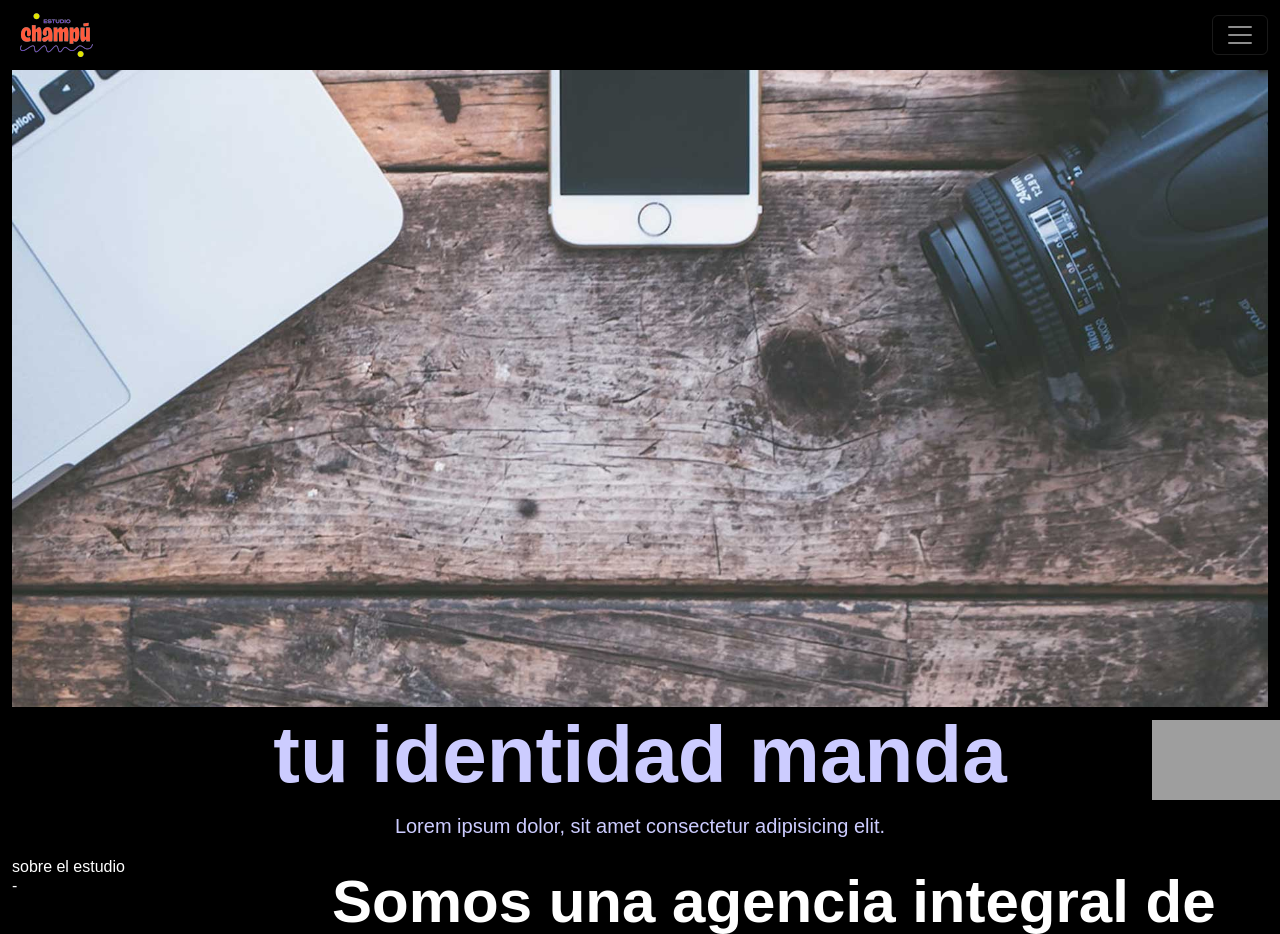
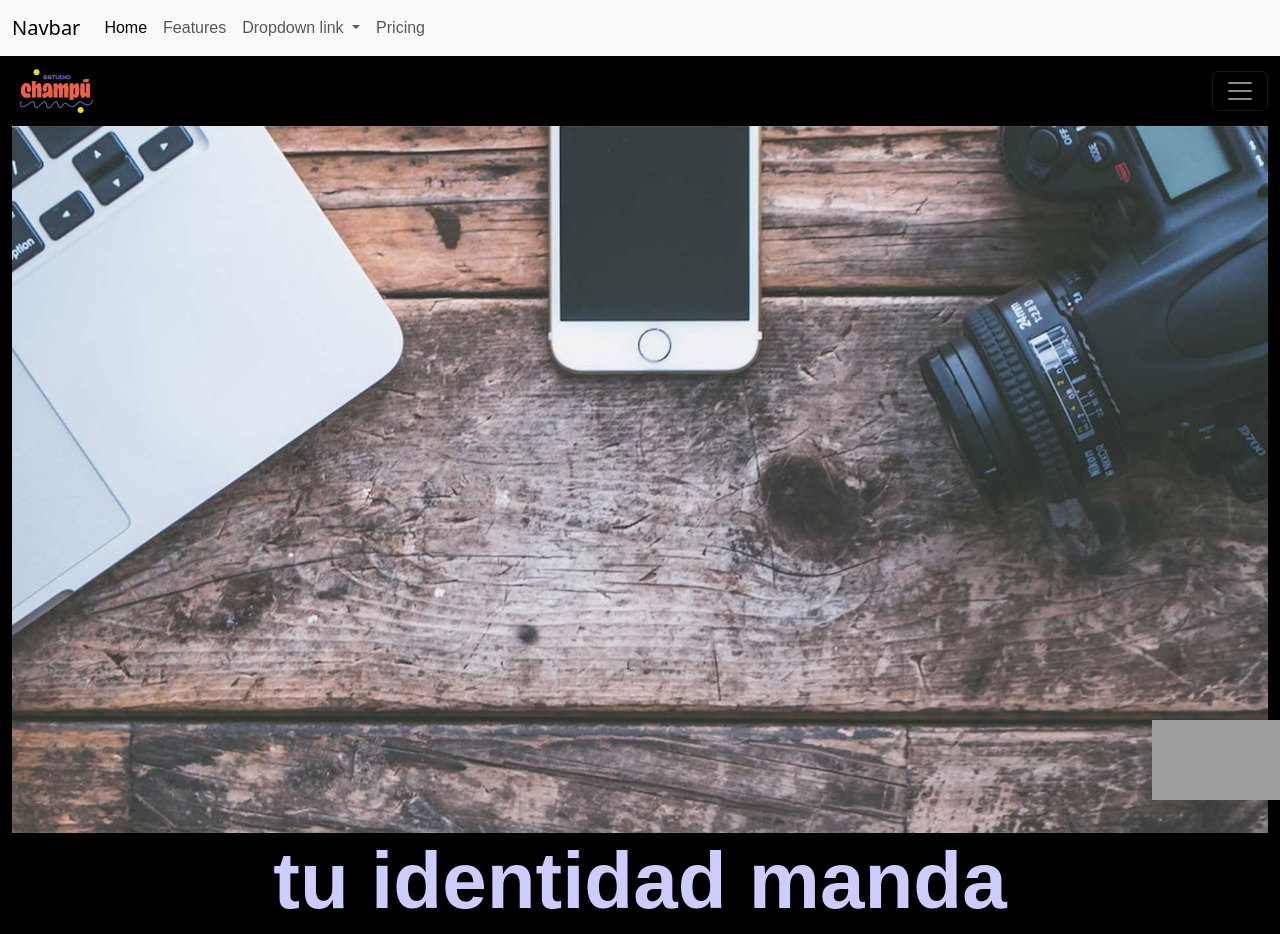
Before and after one commit to pleopardiribo/pf-leopardiribopaulina, a plain HTML site: page index.html in a window 1280 px wide. Shown: the top 934 px of the page. Drawn offline with nearby package versions, Linux system fonts and the light colour scheme; grey boxes are pictures that could not be loaded; a web font is replaced by a local one.

Commit message:
agregue nueva barra de navegacion de prueba

```diff
--- a/index.html
+++ b/index.html
@@ -13,9 +13,42 @@
 </head>
 <body>
     <header>
+        <!-- navbar nueva-->
+        <nav class="navbar navbar-expand-lg bg-body-tertiary">
+          <div class="container-fluid">
+            <a class="navbar-brand" href="#">Navbar</a>
+            <button class="navbar-toggler" type="button" data-bs-toggle="collapse" data-bs-target="#navbarNavDropdown" aria-controls="navbarNavDropdown" aria-expanded="false" aria-label="Toggle navigation">
+              <span class="navbar-toggler-icon"></span>
+            </button>
+            <div class="collapse navbar-collapse" id="navbarNavDropdown">
+              <ul class="navbar-nav">
+                <li class="nav-item">
+                  <a class="nav-link active" aria-current="page" href="#">Home</a>
+                </li>
+                <li class="nav-item">
+                  <a class="nav-link" href="#">Features</a>
+                </li>
+                <li class="nav-item dropdown">
+                  <a class="nav-link dropdown-toggle" href="#" role="button" data-bs-toggle="dropdown" aria-expanded="false">
+                    Dropdown link
+                  </a>
+                  <ul class="dropdown-menu">
+                    <li><a class="dropdown-item" href="#">Action</a></li>
+                    <li><a class="dropdown-item" href="#">Another action</a></li>
+                    <li><a class="dropdown-item" href="#">Something else here</a></li>
+                  </ul>
+                </li>
+                <li class="nav-item">
+                  <a class="nav-link" href="#">Pricing</a>
+                </li>
 
+              </ul>
+            </div>
+          </div>
+        </nav>
 
-        <nav class="navbar navbar-dark navbgcolor fixed-top">
+        <!-- navbar vieja-->
+        <nav class="navbar navbar-dark navbgcolor">
             <div class="container-fluid">
               <a class="navbar-brand" href="./index.html"><img src="img/LogoChampu1.png" alt="logo de estudio champú, un estudio versatil, con orientacion en el crecimiento de marcas desde cero y evolucionadas, marcas que buscan un cambio por su proceso evolutivo. Todo proceso creativo lleva tiempo, pero con ganas, fuerza y un buen equipo de trabajo, todo se puede lograr."></a>
               <button class="navbar-toggler" type="button" data-bs-toggle="offcanvas" data-bs-target="#offcanvasDarkNavbar" aria-controls="offcanvasDarkNavbar">
```
Also changed, not shown: 1 other file.
